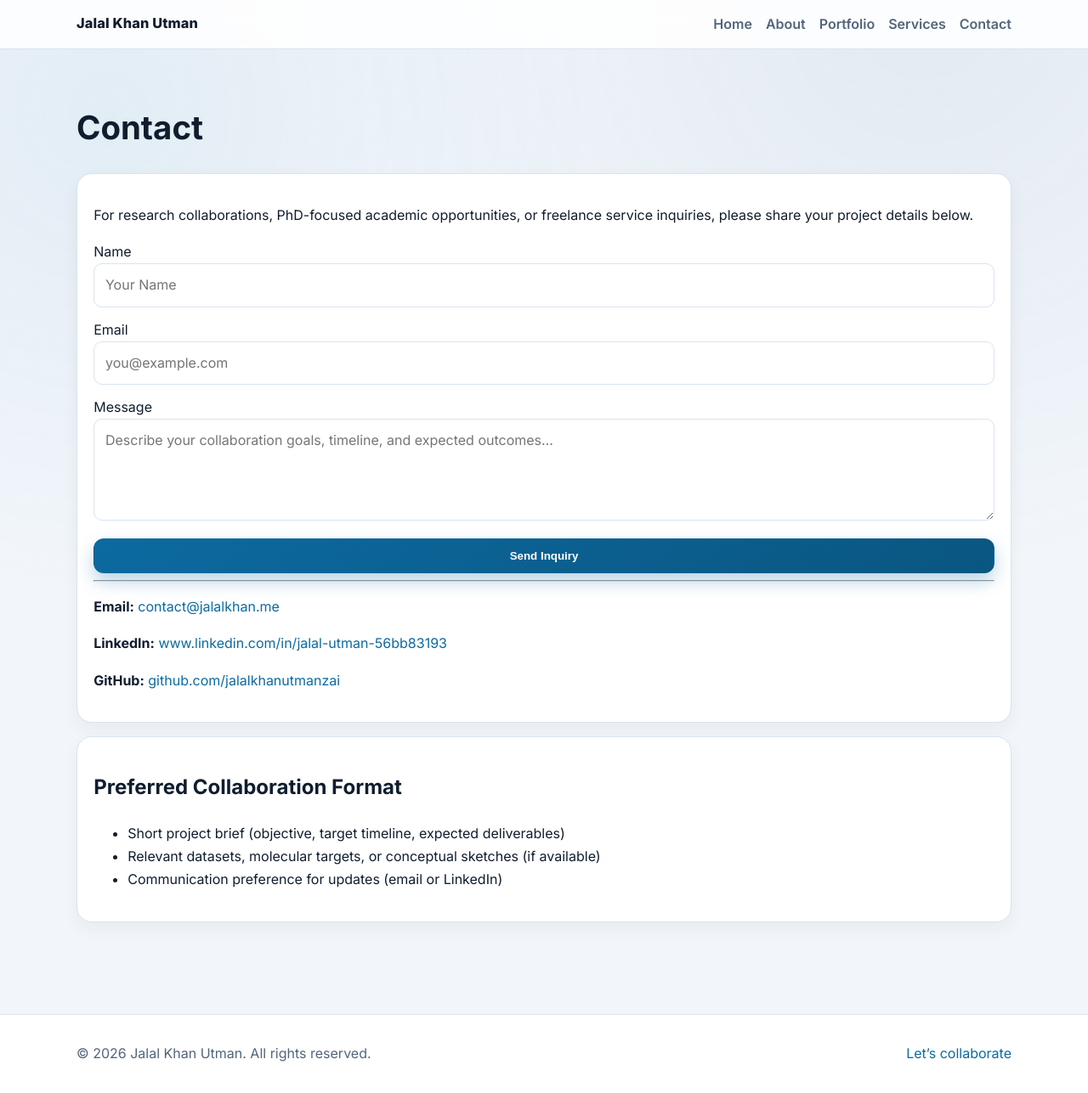
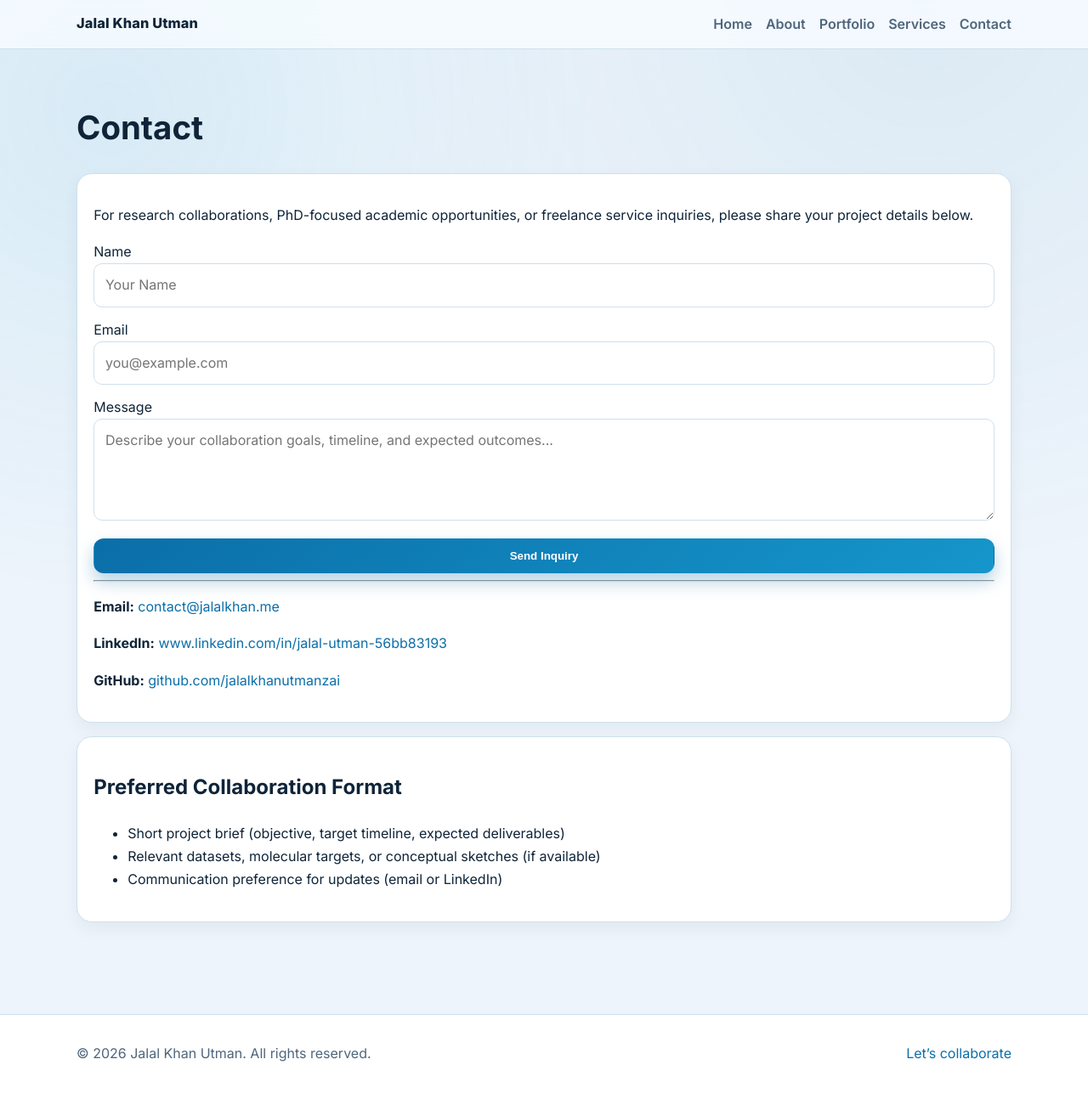
Before and after one commit to jalalkhanutmanzai/jalalkhanutmanzai.github.io, a Jekyll site: the page built from contact.md, in a window 1280 px wide and 1287 px high. Shown: the whole window at 85% size. Built offline with Jekyll 4.4.1, drawn with Linux system fonts in a browser that asks for light colours.

Commit message:
Unify UI into clinical blue brand identity theme
Agent-Logs-Url: https://github.com/jalalkhanutmanzai/jalalkhanutmanzai.github.io/sessions/c13b4add-5b08-4ec8-bac1-3c45cbaf3efc

Co-authored-by: jalalkhanutmanzai <259059092+jalalkhanutmanzai@users.noreply.github.com>

```diff
--- a/assets/css/style.scss
+++ b/assets/css/style.scss
@@ -1,15 +1,20 @@
 ---
 ---
 :root {
-  --bg: #f2f6fb;
+  --bg: #edf4fb;
   --surface: #ffffff;
-  --text: #101d2e;
-  --muted: #53657a;
-  --accent: #0c6aa0;
-  --accent-dark: #084e78;
-  --border: #d8e4f0;
-  --shadow: 0 20px 40px rgba(9, 59, 89, 0.12);
-  --shadow-soft: 0 10px 24px rgba(18, 36, 54, 0.07);
+  --surface-tint: #f4f9ff;
+  --text: #0f2438;
+  --muted: #4f667c;
+  --accent: #0b6ea8;
+  --accent-2: #1596cb;
+  --accent-dark: #08517e;
+  --accent-weak: #dff1fb;
+  --accent-ink: #0f4466;
+  --border: #cde0ee;
+  --ring: rgba(11, 110, 168, 0.28);
+  --shadow: 0 18px 34px rgba(8, 60, 95, 0.14);
+  --shadow-soft: 0 8px 20px rgba(8, 47, 75, 0.09);
   --radius: 18px;
 }
 
@@ -23,8 +28,8 @@ body {
   color: var(--text);
   background: var(--bg);
   line-height: 1.7;
-  background-image: radial-gradient(circle at 10% 10%, rgba(15, 110, 165, 0.07), transparent 35%),
-    radial-gradient(circle at 85% 0%, rgba(11, 79, 118, 0.07), transparent 40%);
+  background-image: radial-gradient(circle at 10% 10%, rgba(21, 150, 203, 0.1), transparent 35%),
+    radial-gradient(circle at 85% 0%, rgba(11, 110, 168, 0.08), transparent 40%);
 }
 
 a {
@@ -38,7 +43,7 @@ a {
 }
 
 .site-header {
-  background: rgba(255, 255, 255, 0.88);
+  background: rgba(247, 252, 255, 0.84);
   backdrop-filter: blur(12px);
   border-bottom: 1px solid var(--border);
   position: sticky;
@@ -81,12 +86,12 @@ a {
 }
 
 .section-soft {
-  background: linear-gradient(180deg, rgba(15, 110, 165, 0.1), rgba(15, 110, 165, 0.015));
+  background: linear-gradient(180deg, rgba(21, 150, 203, 0.1), rgba(21, 150, 203, 0.015));
 }
 
 .banner-glass {
-  background: linear-gradient(135deg, rgba(15, 110, 165, 0.2), rgba(11, 79, 118, 0.11));
-  border: 1px solid rgba(15, 110, 165, 0.28);
+  background: linear-gradient(135deg, rgba(21, 150, 203, 0.2), rgba(11, 110, 168, 0.12));
+  border: 1px solid rgba(11, 110, 168, 0.28);
   border-radius: var(--radius);
   padding: 1.1rem 1.25rem;
   margin-bottom: 1.2rem;
@@ -100,7 +105,7 @@ a {
 
 .banner-glass p {
   margin: 0;
-  color: #26445d;
+  color: var(--accent-ink);
 }
 
 .page-title {
@@ -118,7 +123,7 @@ a {
   border-radius: calc(var(--radius) + 4px);
   padding: 2.3rem;
   box-shadow: var(--shadow);
-  background-image: linear-gradient(180deg, #ffffff 0%, #fcfeff 100%);
+  background-image: linear-gradient(180deg, #ffffff 0%, var(--surface-tint) 100%);
 }
 
 .eyebrow {
@@ -158,9 +163,9 @@ a {
 }
 
 .btn-primary {
-  background: linear-gradient(140deg, var(--accent), #0a5681);
+  background: linear-gradient(140deg, var(--accent), var(--accent-2));
   color: #fff;
-  box-shadow: 0 10px 20px rgba(12, 106, 160, 0.28);
+  box-shadow: 0 10px 20px rgba(11, 110, 168, 0.3);
 }
 
 .btn-primary:hover {
@@ -176,7 +181,7 @@ a {
 }
 
 .btn-secondary:hover {
-  background: #eef6fb;
+  background: var(--accent-weak);
   transform: translateY(-2px);
   box-shadow: var(--shadow-soft);
 }
@@ -258,8 +263,8 @@ a {
 .tag {
   display: inline-block;
   font-size: 0.77rem;
-  color: #0a4468;
-  background: #deeff9;
+  color: var(--accent-ink);
+  background: var(--accent-weak);
   border-radius: 999px;
   padding: 0.2rem 0.6rem;
   margin-bottom: 0.5rem;
@@ -314,7 +319,7 @@ textarea {
 
 input:focus,
 textarea:focus {
-  outline: 2px solid rgba(15, 110, 165, 0.28);
+  outline: 2px solid var(--ring);
   border-color: var(--accent);
 }
 
@@ -324,7 +329,7 @@ textarea {
 }
 
 .highlight-panel {
-  background: linear-gradient(140deg, #eef6fc, #f7fbff);
+  background: linear-gradient(140deg, var(--accent-weak), var(--surface-tint));
   border: 1px solid var(--border);
   border-radius: var(--radius);
   padding: 1.1rem 1.2rem;
@@ -387,9 +392,9 @@ textarea {
   display: inline-block;
   padding: 0.42rem 0.75rem;
   border-radius: 999px;
-  background: linear-gradient(120deg, #e8f3fc, #deeffd);
-  border: 1px solid #bfd9ee;
-  color: #11344f;
+  background: linear-gradient(120deg, #edf7fe, var(--accent-weak));
+  border: 1px solid var(--border);
+  color: var(--accent-ink);
   font-size: 0.88rem;
   font-weight: 600;
   transition: transform 0.22s ease;
@@ -407,13 +412,13 @@ textarea {
 }
 
 .course-card {
-  background: #f7fbff;
-  border: 1px solid #d5e6f4;
+  background: var(--surface-tint);
+  border: 1px solid var(--border);
   border-left: 4px solid var(--accent);
   border-radius: 12px;
   padding: 0.75rem 0.85rem;
   font-weight: 600;
-  color: #1c3951;
+  color: var(--accent-ink);
 }
 
 .media-grid {
```
